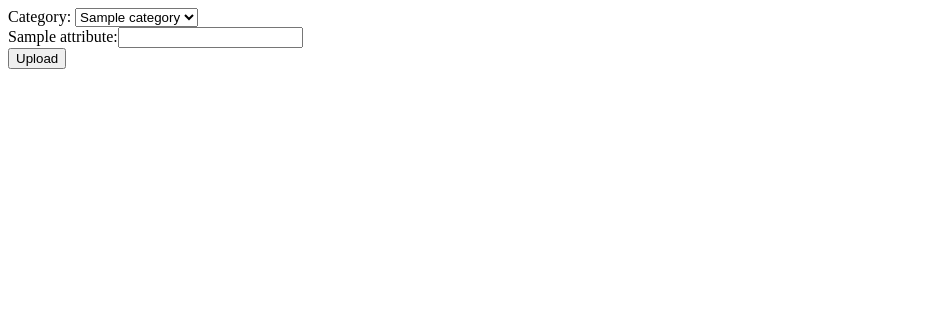
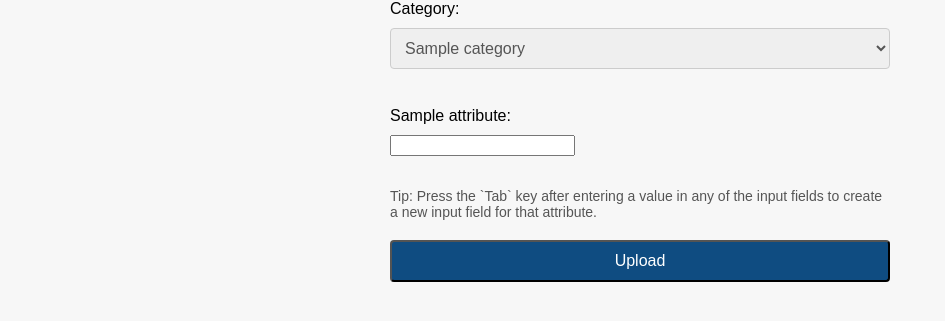
Before and after one commit to thiefyzheng/StableBay, a Flask app: page /upload2/1 in a window 1280 px wide. Shown: the top 321 px of the page, without its empty margins (0-945 px from the left). Run offline with Flask 2, Linux system fonts and the light colour scheme; the visitor is signed in with stand-in values (Sample User, id 1); tables that the repository leaves empty or names only in its code hold one stand-in row (values such as "Sample post").

Commit message:
Cleaned up some frontends

```diff
--- a/templates/upload2.html
+++ b/templates/upload2.html
@@ -3,27 +3,133 @@
 <head>
     <title>Upload - Step 2</title>
     <script src="https://ajax.googleapis.com/ajax/libs/jquery/3.6.0/jquery.min.js"></script>
+    <style>
+        body {
+            margin: 0;
+            padding: 0;
+            font-family: 'Montserrat', sans-serif;
+            background-color: #f7f7f7;
+        }
+
+        form {
+            max-width: 500px;
+            margin: 0 auto;
+        }
+
+        label {
+            display: block;
+            margin-bottom: 10px;
+        }
+
+        select, input[type="text"] {
+            display: block;
+            width: 100%;
+            padding: 10px;
+            font-size: 16px;
+            font-family: 'Montserrat', sans-serif;
+            border: 1px solid #ccc;
+            border-radius: 4px;
+            box-sizing: border-box;
+            margin-bottom: 20px;
+            color: #555;
+        }
+
+        input[type="submit"] {
+            display: block;
+            width: 100%;
+            padding: 10px;
+            font-size: 16px;
+            font-family: 'Montserrat', sans-serif;
+            border-radius: 4px;
+            box-sizing: border-box;
+            margin-bottom: 20px;
+            color: #fff;
+            background-color: #0f4c81;
+        }
+
+        input[type="submit"]:hover {
+            background-color: #fff;
+            color: #0f4c81;
+            border: 2px solid #0f4c81;
+        }
+
+        .delete-button {
+          display:inline-block;
+          padding :8px 16px;
+          background-color:#0f4c81;
+          color:#fff;
+          font-size :14px;
+          font-weight :700;
+          text-transform :uppercase;
+          text-decoration:none;
+          border-radius :4px;
+          transition :all .3s ease;
+          margin-top :30px;
+          cursor:pointer;
+        }
+
+        .delete-button:hover {
+          background-color:#fff;
+          color:#0f4c81;
+          border :2px solid #0f4c81;
+        }
+
+        .guide {
+           font-size :14px ;
+           color:#555 ;
+           margin-bottom :20px ;
+         }
+    </style>
     <script>
        $(document).ready(function(){
+
+       function fetchAttributes(category_id) {
+    $.ajax({
+        url:'/get_attributes/' + category_id,
+        type:'GET',
+        dataType:'json',
+        success:function(response) {
+                var attributesHtml = '';
+                response.forEach(function(attribute) {
+                    attributesHtml += '<label for="' + attribute['name'] + '">' + attribute['name'] + ':</label>';
+                    attributesHtml += '<div class="input-group">';
+                    attributesHtml += '<input type="' + attribute['type'] + '" name="' + attribute['name'] + '">';
+                    attributesHtml += '</div><br>';
+                });
+                $('#attributes_container').html(attributesHtml);
+
+                // Add event listener to create new input field when Tab is pressed
+                $(document).on('keydown', '.input-group input', function(e) {
+                    if (e.which == 9) {
+                        e.preventDefault();
+                        var new_input = $('<input type="' + $(this).attr('type') + '" name="' + $(this).attr('name') + '">');
+                        var delete_button = $('<button class="delete-button">Delete</button>');
+                        var new_input_group = $('<div class="input-group"></div>');
+                        new_input_group.append(new_input);
+                        new_input_group.append(delete_button);
+                        $(this).parent().after(new_input_group);
+                        new_input.focus();
+                    }
+                });
+
+                // Add event listener to delete input field when delete button is clicked
+                $(document).on('click', '.delete-button', function() {
+                    $(this).parent().remove();
+                });
+
+                // Add category_id to JSON
+                var category_id_input = '<input type="hidden" name="category_id" value="' + category_id + '">';
+                $('#attributes_container').append(category_id_input);
+
+        },
+
+    });
+}
+
 // When a category is selected, send an AJAX request to get the category attributes
 $('#category').change(function(){
     var category_id = $(this).val();
-                $.ajax({
-                    type: 'GET',
-                    url: '/get_attributes/' + category_id,
-                    success: function(data){
-                        // Generate HTML for the attributes and append it to the container div
-                        var attributes_html = '';
-                        $.each(data, function(key, value) {
-                            attributes_html += '<label for="' + value.name + '">' + value.label + ':</label>';
-                            attributes_html += '<input type="' + value.type + '" name="' + value.name + '"><br>';
-                        });
-                        $('#attributes_container').html(attributes_html);
-                    },
-                    error: function(){
-                        alert('Failed to get category attributes');
-                    }
-                });
+    fetchAttributes(category_id);
 });
 
 // Fetch attributes for category on page load
@@ -36,35 +142,12 @@
     fetchAttributes(category_id);
 });
 
-       function fetchAttributes(category_id) {
-    $.ajax({
-        url: '/get_attributes/' + category_id,
-        type: 'GET',
-        dataType: 'json',
-        success: function(response) {
-            var attributesHtml = '';
-            response.forEach(function(attribute) {
-                attributesHtml += '<label for="' + attribute['name'] + '">' + attribute['name'] + ':</label>';
-                attributesHtml += '<input type="' + attribute['type'] + '" name="' + attribute['name'] + '"><br>';
-            });
-            $('#attributes_container').html(attributesHtml);
-
-            // Add category_id to JSON
-            var category_id_input = '<input type="hidden" name="category_id" value="' + category_id + '">';
-            $('#attributes_container').append(category_id_input);
-        },
-        error: function(xhr, status, error) {
-            console.error('Failed to fetch attributes:', status, error);
-        }
-    });
-}
-
 });
 </script>
 </head>
 <body>
     {% if error %}
-        <p style="color: red">{{ error }}</p>
+      <p style="color:red">{{ error }}</p>
     {% endif %}
     <form method="post" action="/upload2/{{ model_id }}" enctype="multipart/form-data">
       <label for="category">Category:</label>
@@ -76,6 +159,8 @@
 
       <div id="attributes_container"></div>
 
+      <p class="guide">Tip: Press the `Tab` key after entering a value in any of the input fields to create a new input field for that attribute.</p>
+
       <input type="hidden" name="request_type" value="POST">
       <input type="submit" value="Upload">
     </form>
```
Also changed, not shown: templates/upload.html (+53 -2 lines). Lines whose indentation alone changed are shown as unchanged.
